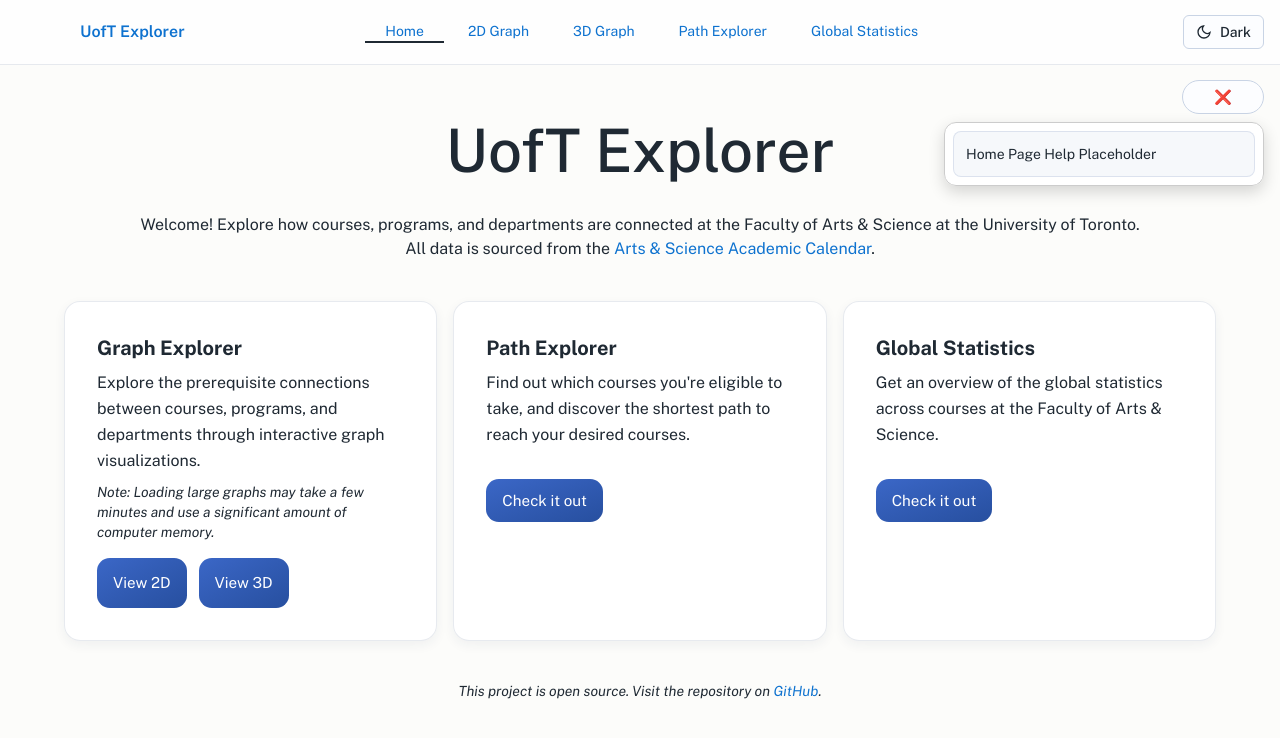
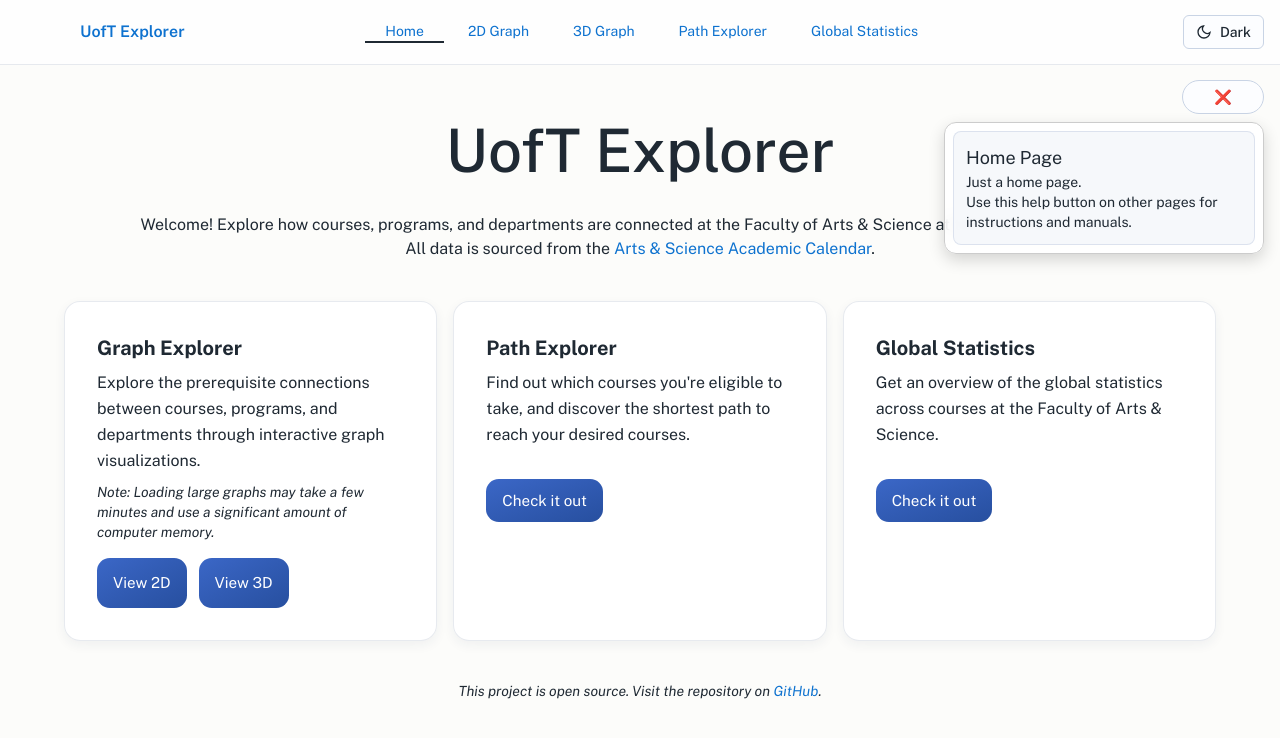
Before and after one commit to andrei-akopian/UofTExplorer, a React (Vite) app in the folder frontend/: page / in a window 1280 px wide. Both pictures are taken after a click on the element "Help". Shown: the top 738 px of the page. Built offline with nearby package versions, Linux system fonts and the light colour scheme; a web font is replaced by a local one.

Commit message:
feat: fill help text for home & global-stats

```diff
--- a/frontend/src/components/HelpMenu.tsx
+++ b/frontend/src/components/HelpMenu.tsx
@@ -1,4 +1,12 @@
 import { useState } from "react";
+
+export const helpTemplateHome = (
+  <>
+    <p className="text-lg">Home Page</p>
+    <p>Just a home page.</p>
+    <p>Use this help button on other pages for instructions and manuals.</p>
+  </>
+);
 
 export const helpTemplateGraph2D = (
   <>
@@ -58,6 +66,14 @@ export const helpTemplatePathExplorer = (
   </>
 );
 
+export const helpTemplateGlobalStats = (
+  <>
+    <p className="text-lg">Global Statistics</p>
+    <p>Just read, plz.</p>
+    <p>Scroll down - there are content.</p>
+  </>
+);
+
 export default function HelpMenu({ children }: { children: React.ReactNode }) {
   const [isOpen, setIsOpen] = useState<boolean>(false);
 
--- a/frontend/src/pages/GlobalStats.tsx
+++ b/frontend/src/pages/GlobalStats.tsx
@@ -14,7 +14,7 @@ import number_of_total_prereqs from "../assets/globalstats/number_of_total_prere
 import kimchi from "../assets/globalstats/kimchi.jpg";
 
 import GlobalStatsTable from "../components/GlobalStatsTable";
-import HelpMenu from "../components/HelpMenu";
+import HelpMenu, { helpTemplateGlobalStats } from "../components/HelpMenu";
 
 type TheoremProps = {
   children: ReactNode;
@@ -281,7 +281,7 @@ export default function GlobalStats() {
         </article>
       </div>
       <div className="absolute top-20 right-8 z-100">
-        <HelpMenu>Global Stats Help Placeholder</HelpMenu>
+        <HelpMenu>{helpTemplateGlobalStats}</HelpMenu>
       </div>
     </div>
   );
--- a/frontend/src/pages/Home.tsx
+++ b/frontend/src/pages/Home.tsx
@@ -1,5 +1,5 @@
 import { Link } from "react-router-dom";
-import HelpMenu from "../components/HelpMenu";
+import HelpMenu, { helpTemplateHome } from "../components/HelpMenu";
 
 const pageLinkClassName =
   "text-link no-underline border-b border-transparent transition-colors duration-150 hover:text-link-hover hover:border-current focus-visible:text-link-hover focus-visible:border-current focus-visible:outline focus-visible:outline-2 focus-visible:outline-focus-outline focus-visible:outline-offset-2 focus-visible:rounded-sm";
@@ -111,7 +111,7 @@ export default function Home() {
       </div>
 
       <div className="absolute top-20 right-4">
-        <HelpMenu>Home Page Help Placeholder</HelpMenu>
+        <HelpMenu>{helpTemplateHome}</HelpMenu>
       </div>
     </div>
   );
```
